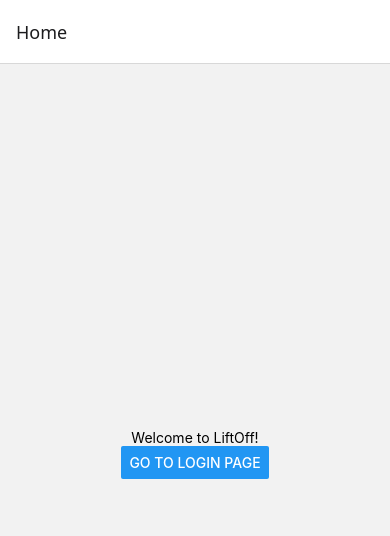
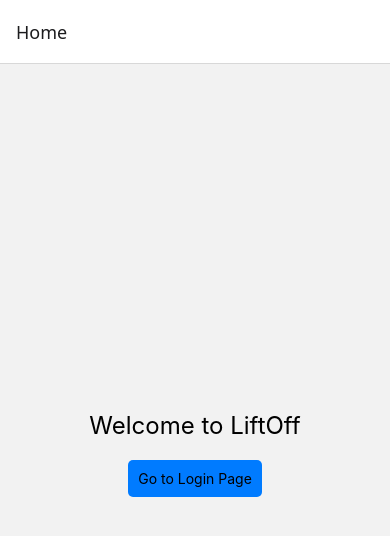
Before and after one commit to shmablo/lift-app, a React Native app: screen /Home in a window 390 px wide. Shown: the top 536 px of the page. Built offline with nearby package versions, Linux system fonts and the light colour scheme.

Commit message:
Made Changes to Home Screen and added dumbbell

```diff
--- a/app.json
+++ b/app.json
@@ -4,11 +4,11 @@
     "slug": "lift-app",
     "version": "1.0.0",
     "orientation": "portrait",
-    "icon": "./assets/icon.png",
+    "icon": "./assets/lift-app-icon.png",
     "userInterfaceStyle": "light",
     "newArchEnabled": true,
     "splash": {
-      "image": "./assets/splash-icon.png",
+      "image": "./assets/lift-app-icon.png",
       "resizeMode": "contain",
       "backgroundColor": "#ffffff"
     },
@@ -17,12 +17,12 @@
     },
     "android": {
       "adaptiveIcon": {
-        "foregroundImage": "./assets/adaptive-icon.png",
+        "foregroundImage": "./assets/lift-app-icon.png",
         "backgroundColor": "#ffffff"
       }
     },
     "web": {
-      "favicon": "./assets/favicon.png"
+      "favicon": "./assets/lift-app-icon.png"
     }
   }
 }
--- a/screens/Home.js
+++ b/screens/Home.js
@@ -1,11 +1,16 @@
 import React from 'react';
-import { View, Text, Button, StyleSheet } from 'react-native';
+import { View, Text, Button, StyleSheet, TouchableOpacity } from 'react-native';
 
 export default function Home({ navigation }) {
     return (
         <View style={styles.container}>
-            <Text>Welcome to LiftOff!</Text>
-            <Button title="Go to Login Page" onPress={() => navigation.navigate('Login')} />
+            <Text style={styles.title}>Welcome to LiftOff</Text>
+            <TouchableOpacity
+                style={styles.button}
+                onPress={() => navigation.navigate('Login')}
+            >
+                <Text style={styles.buttonText}>Go to Login Page</Text>
+            </TouchableOpacity>
         </View>
     );
 }
@@ -16,4 +21,13 @@
         alignItems: 'center',
         justifyContent: 'center',
     },
+    title: {
+        fontSize: 24,
+        marginBottom: 20,
+    },
+    button: {
+        backgroundColor: '#007bff',
+        padding: 10,
+        borderRadius: 5,
+    },
 });
```
Also changed, not shown: assets/lift-app-icon.png (added).
